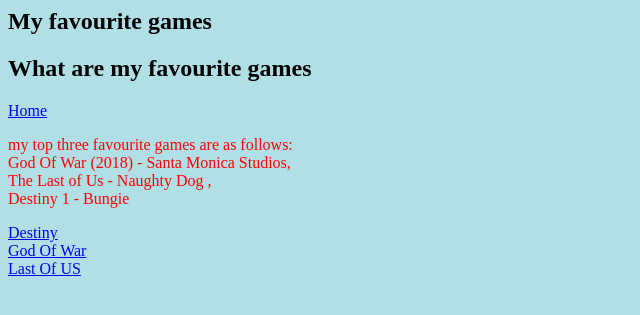
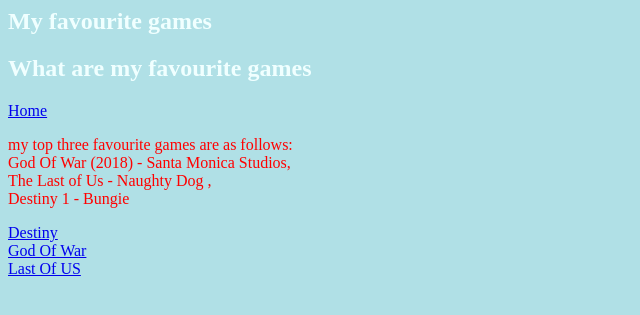
Before and after one commit to DonalHowe/ptyhonRepo, a Flask app: page /games in a window 1280 px wide. Shown: the top 315 px of the page, without its empty margins (0-640 px from the left). Run offline with Flask 2, Linux system fonts and the light colour scheme.

Commit message:
added to css

```diff
--- a/learning/webApp/static/css/fancy.css
+++ b/learning/webApp/static/css/fancy.css
@@ -7,3 +7,7 @@ h1 {
 p {
   color: red;
 }
+
+h2 {
+  color:azure;
+}
```
